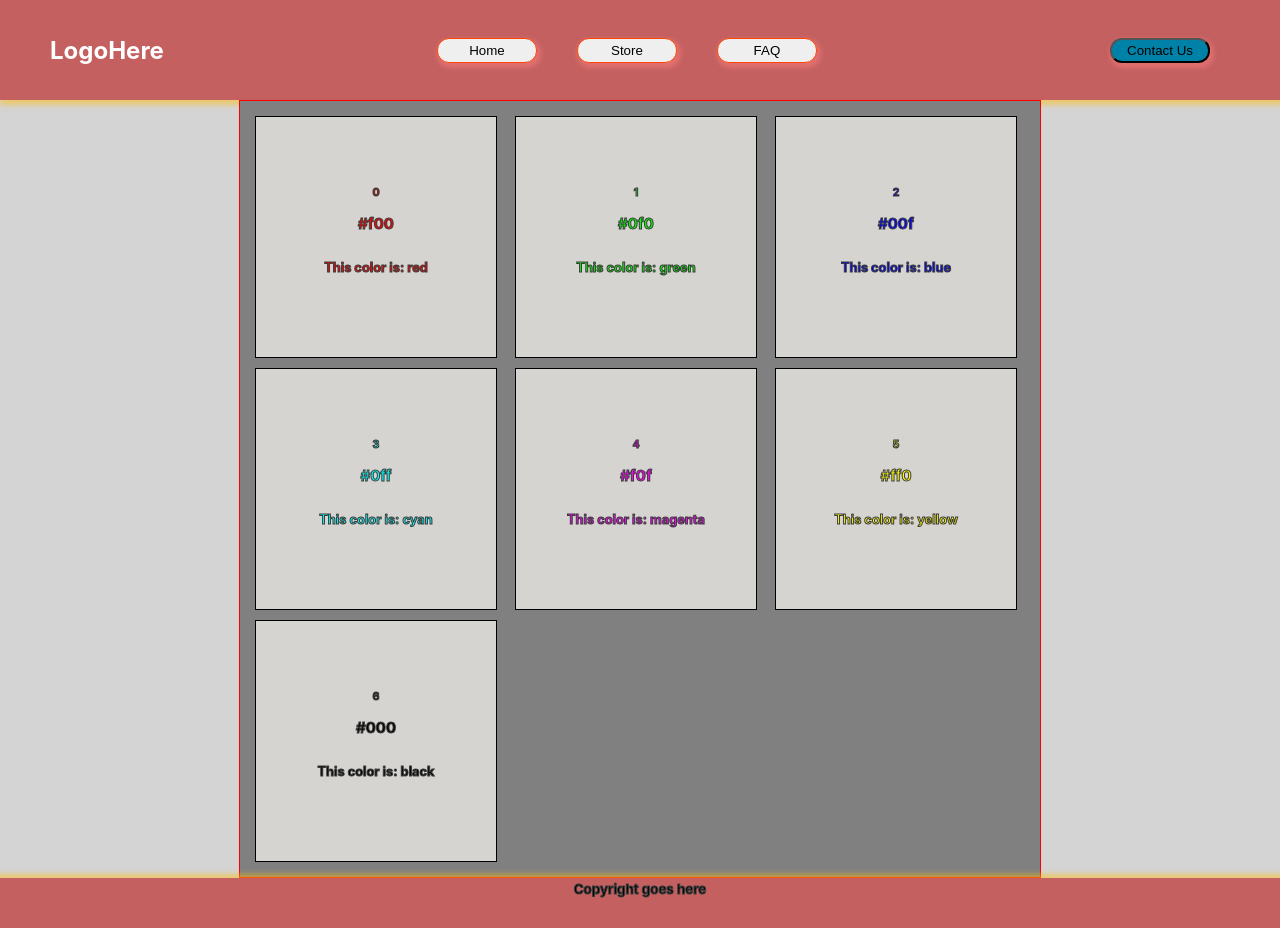
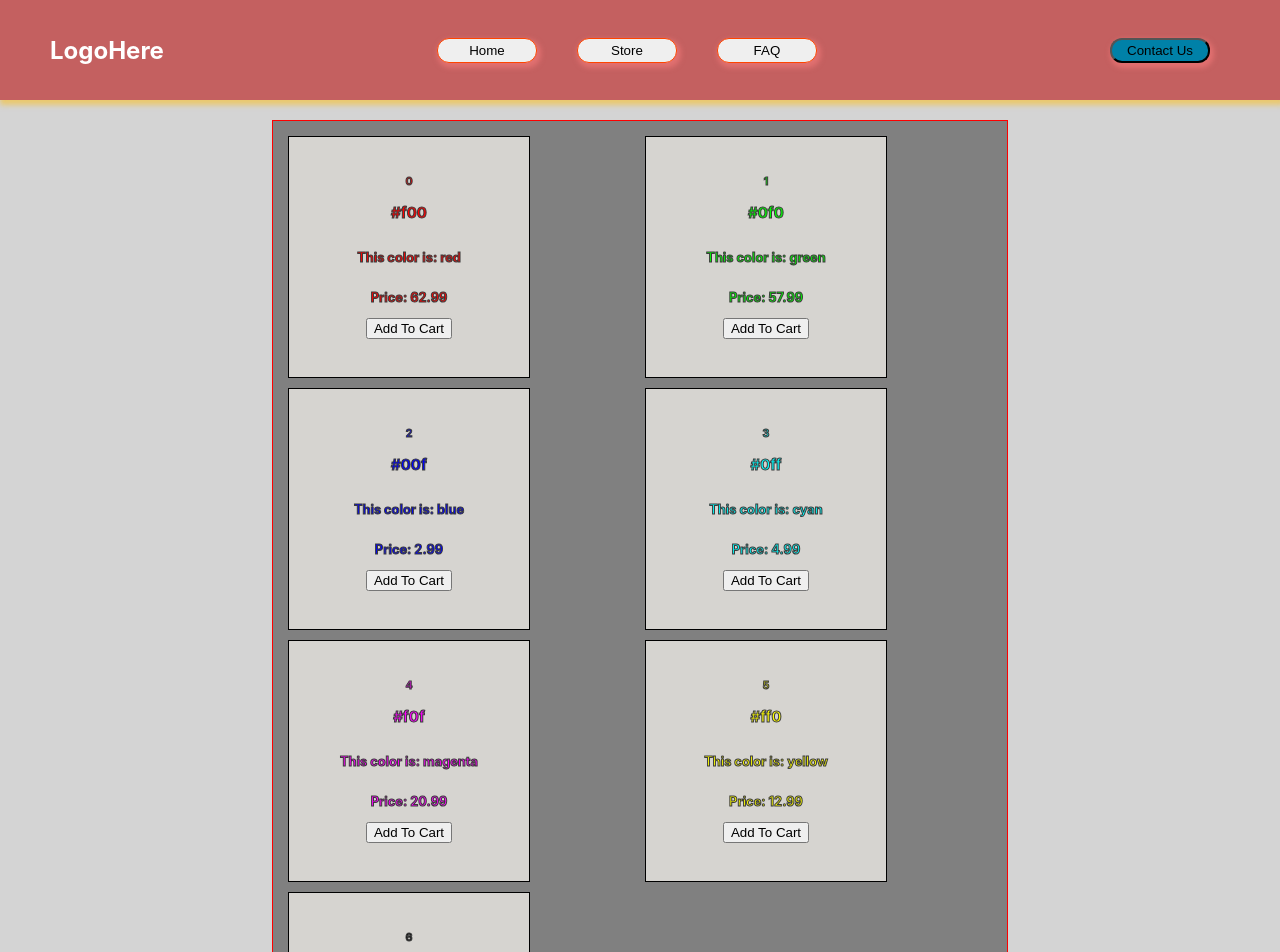
Before and after one commit to BLacey99/shop, a React (Create React App) app: page / in a window 1280 px wide. Shown: the top 952 px of the page. Before the commit the page ends 928 px from the top, so only its background shows below. Built offline with nearby package versions, Linux system fonts and the light colour scheme.

Commit message:
Added cart calculator. Can click each item's add to cart and it will add the aproprite value to the running total of the state.

```diff
--- a/src/App.js
+++ b/src/App.js
@@ -1,16 +1,16 @@
 import logo from './logo.svg';
 import './App.css';
-import ListBuilder from './components/listBuilder/listBuilder';
-import Lists from './components/listCont/listContainer';
 import NavBar from './components/nav/nav';
 import Footer from './components/footer/footer';
+import ShopBody from './components/shop-body/shop-body';
+
 function App() {
   return (
     <div className="App">
 
-      <NavBar/>
-     <ListBuilder/>
-     <Footer/>
+    <NavBar/>
+    <ShopBody/>
+    <Footer/>
 
 
 
--- a/src/components/data/colors.js
+++ b/src/components/data/colors.js
@@ -1,35 +1,42 @@
 export default[	{
     color: "red",
     value: "#f00",
-    id:0
+    id:0,
+    price: 62.99
   },
   {
     color: "green",
     value: "#0f0",
-    id: 1
+    id: 1,
+    price: 57.99
   },
   {
     color: "blue",
     value: "#00f",
-    id: 2
+    id: 2,
+    price: 2.99
   },
   {
     color: "cyan",
     value: "#0ff",
-    id:3
+    id:3,
+    price: 4.99
   },
   {
     color: "magenta",
     value: "#f0f",
-    id:4
+    id:4,
+    price: 20.99
   },
   {
     color: "yellow",
     value: "#ff0",
-    id:5
+    id:5,
+    price: 12.99
   },
   {
     color: "black",
     value: "#000",
-    id:6
+    id:6,
+    price: 34.99
   }]
--- a/src/components/listBuilder/listBuilder.js
+++ b/src/components/listBuilder/listBuilder.js
@@ -1,11 +1,14 @@
 import Lists from '../listCont/listContainer';
 import data from "../data/colors";
-import listBuildStyler from "./listBuilderStyler.css"
+import "./listBuilderStyler.css"
 
-export default function ListBuilder(){
+
+export default function ListBuilder(props){
+
 const entries = data.map(item =>{
     return(
         <Lists
+        cake = {props.addFunct}
         data={item}
         />)
     })
--- a/src/components/listBuilder/listBuilderStyler.css
+++ b/src/components/listBuilder/listBuilderStyler.css
@@ -1,13 +1,12 @@
 #products{
     margin-left:auto;
     margin-right:auto;
-
     flex-wrap:wrap;
     padding:15px;
     display:grid;
     grid-template-columns: repeat(auto-fit, minmax(250px, 1fr) );
     background-color:grey;
-    min-width:50%;
+    width:clamp(50%, 55%, 75%);
     border:1px solid red;
     gap:10px;
     justify-items:space-evenly;
--- a/src/components/listCont/listContainer.js
+++ b/src/components/listCont/listContainer.js
@@ -1,29 +1,26 @@
 import React from 'react';
-import listContStyles from "./listContainer.css";
+import "./listContainer.css";
 import { useState } from "react";
+import AddToCart from '../shopping-cart/cart/itemAdder/itemAdder';
 
 export default function Lists (props){
 
-   /*  const [colLor, setColor] = useState(props.data.value);
-
-    function colorize(){
-            setColor(props.data.value);
-        console.log(colLor);
-
-    }
-    */
+        const [price, setPrice] = useState(props.data.price);
         const colorApplication = {
         color: props.data.value
-
     };
 
+    function setter(){
+        props.cake(price);
+        console.log(props.data.price)
+    }
 
     return(
-        <div id="product-container" /* onClick={colorize} */ key={props.data.id} style={colorApplication}>
+        <div id="product-container" onClick={setter}  key={props.data.id} style={colorApplication}>
             <small>{props.data.id}</small><h3>{props.data.value}</h3>
             <p className='color' >This color is: {props.data.color}</p>
-
+            <p>Price: {props.data.price}</p>
+            <AddToCart price = {price} setNewTotal ={props.cake} />
         </div>
-
     )
 }
--- /dev/null
+++ b/src/components/shop-body/shop-body.css
@@ -0,0 +1,7 @@
+.shop-body{
+margin-top:20px;
+}
+
+.shop-body div{
+    width:100%;
+}
--- /dev/null
+++ b/src/components/shop-body/shop-body.js
@@ -0,0 +1,22 @@
+import React from "react";
+import ListBuilder from '../listBuilder/listBuilder';
+import "../listCont/listContainer.css";
+import { useState } from "react";
+import "./shop-body.css"
+
+
+export default function ShopBody(props){
+    const[total, setTotal] = useState(0.00);
+
+    function increment(price){
+        setTotal(total + price);
+        console.log("$"+total.toFixed(2));
+    }
+
+    return(
+        <div className="shop-body">
+            <ListBuilder addFunct={increment}/>
+            <p>Total: ${total.toFixed(2)}</p>
+        </div>
+    )
+}
--- /dev/null
+++ b/src/components/shopping-cart/cart/itemAdder/itemAdder.js
@@ -0,0 +1,17 @@
+import React from "react";
+import { useState } from "react";
+
+export default function AddToCart(props){
+
+    function addHandle(){
+        props.setNewTotal(props.price);
+    }
+
+
+    return(
+        <div>
+            <button onClick={addHandle}>Add To Cart</button>
+        </div>
+    )
+
+}
```
Also changed, not shown: src/components/shopping-cart/cart/cart/cart.js (added, +35 -0 lines), src/components/data/products.txt (added), src/components/shopping-cart/cart/cart/cart.css (added), src/components/shopping-cart/cart/itemAdder/itemAdder.css (added).
